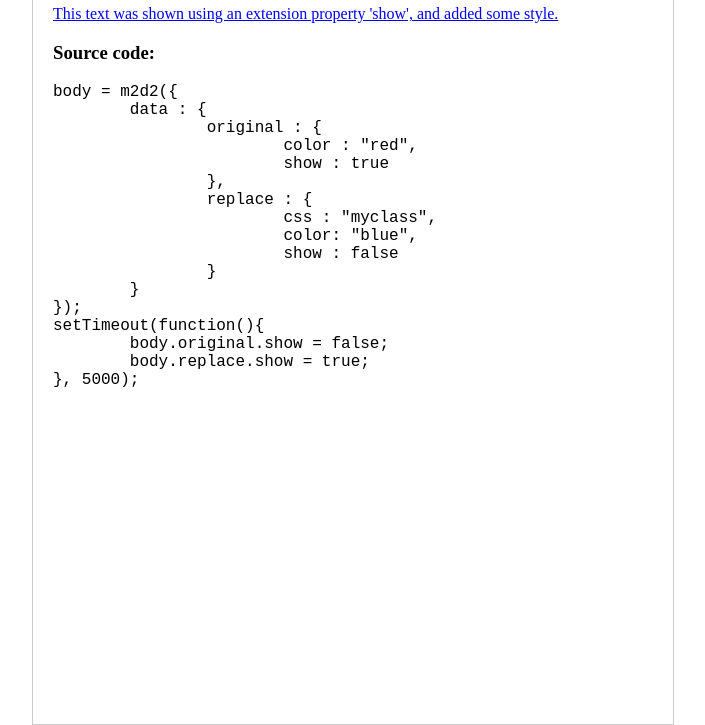
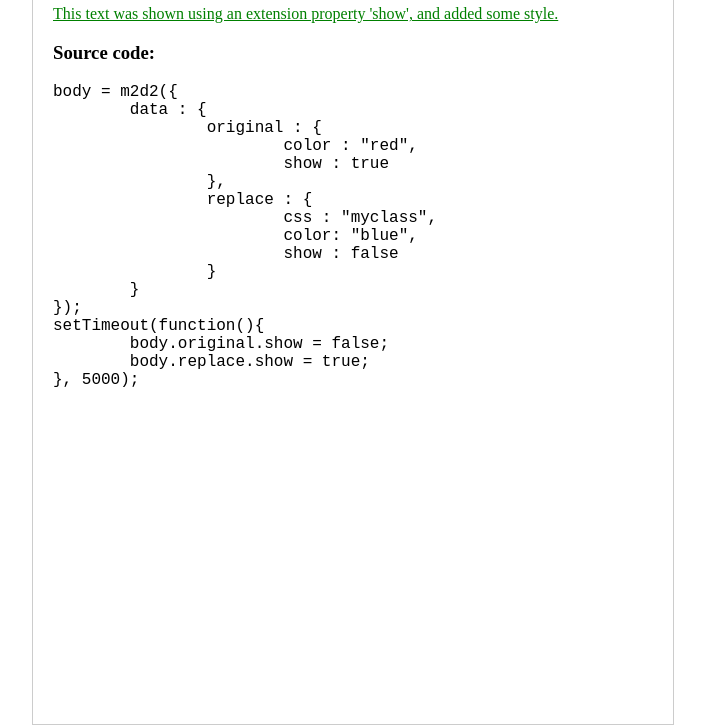
Before and after one commit to Intellisrc/m2d2, a plain HTML site: page extend.html in a window 1280 px wide. Shown: the part 75-800 px from the top of the page, without its empty margins (287-992 px from the left). Drawn offline with Linux system fonts and the light colour scheme.

Commit message:
Added bgcolor

```diff
--- a/extend.html
+++ b/extend.html
@@ -24,8 +24,9 @@ jQuery(function($) {
 				show : true
 			},
 			replace : {
+			    bgcolor: "gray",
 				css : "myclass",
-				color: "blue",
+				color: "green",
 				show : false
 			}
 		}
```
